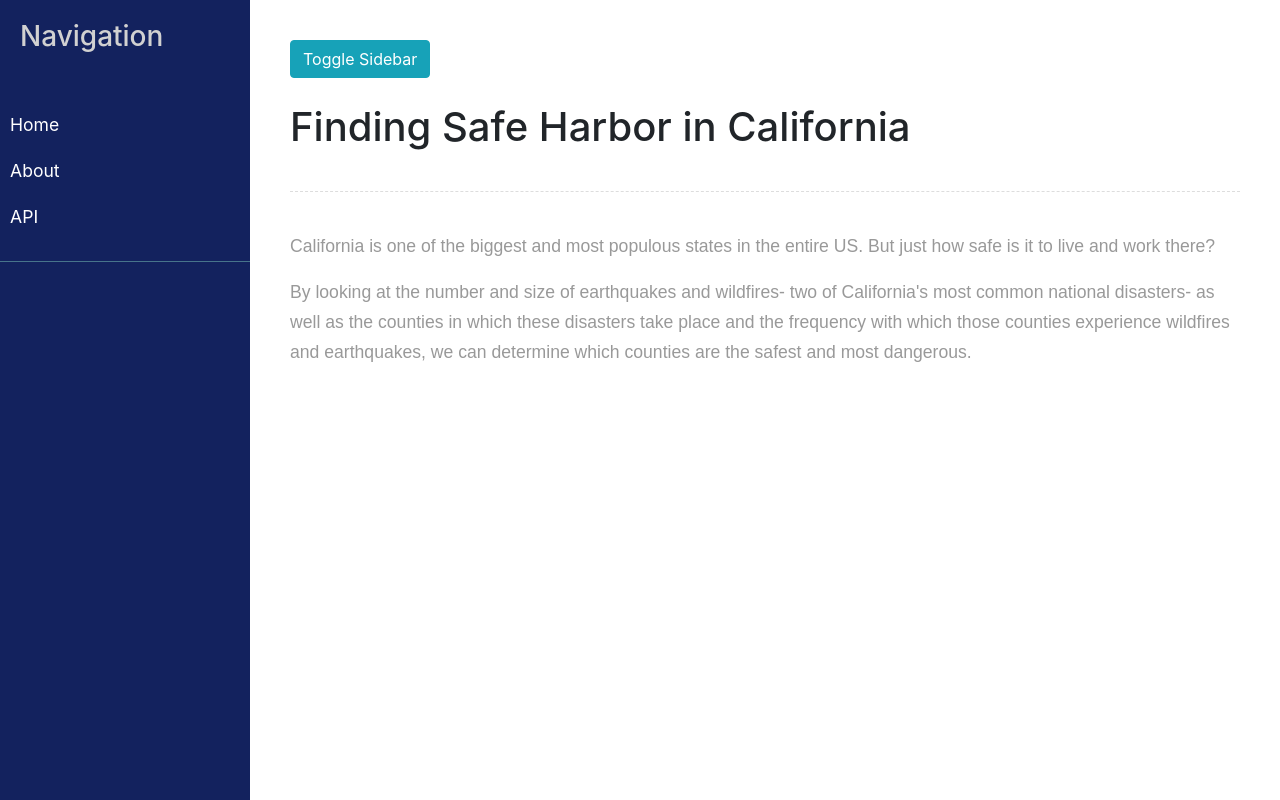
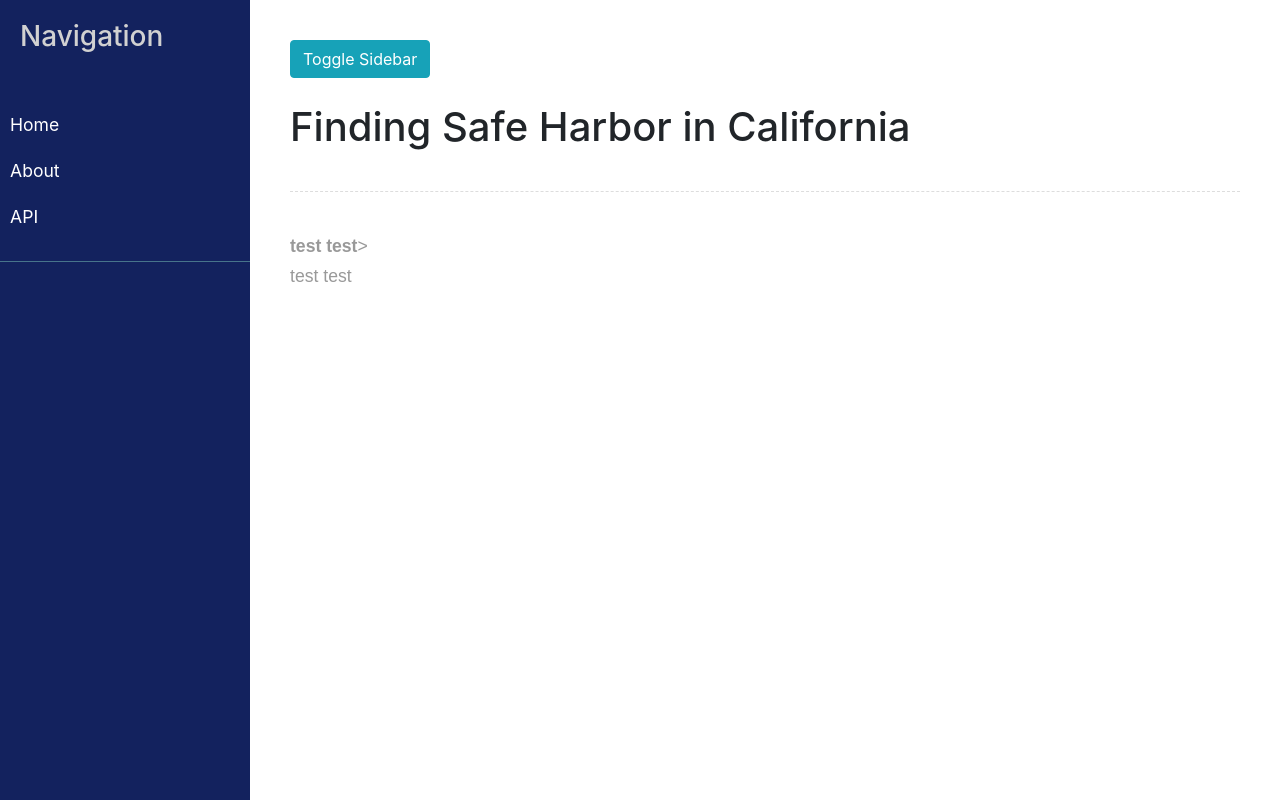
Before and after one commit to kehull/Project-2, a Flask app: page /about in a window 1280 px wide. Run offline with Flask 2, Linux system fonts and the light colour scheme; parts of the project's set-up code (start-up, migrations or seed data) failed here and were passed over; some libraries are stand-ins or nearby versions.

Commit message:
add custom css page!!!
part 2 electric boogaloo

```diff
--- /dev/null
+++ b/static/css/customstyle.css
@@ -0,0 +1,3 @@
+strong {
+    font-weight: 700;
+}
--- a/templates/about.html
+++ b/templates/about.html
@@ -11,7 +11,7 @@
   <link rel="stylesheet" type="text/css" href="../static/css/style.css">
   <link rel="stylesheet" href="https://cdnjs.cloudflare.com/ajax/libs/malihu-custom-scrollbar-plugin/3.1.5/jquery.mCustomScrollbar.min.css">
   <link rel="stylesheet" href="https://stackpath.bootstrapcdn.com/bootstrap/4.1.3/css/bootstrap.min.css" integrity="sha384-MCw98/SFnGE8fJT3GXwEOngsV7Zt27NXFoaoApmYm81iuXoPkFOJwJ8ERdknLPMO" crossorigin="anonymous">
-
+  <link rel="stylesheet" href="static\css\customstyle.css" />
 </head>
 
 <body>
@@ -50,15 +50,8 @@
             <div class="line"></div>
 
             <p>
-                California is one of the biggest and most populous states in the entire US. But just how safe is it to
-                live and work there?
-            </p>
-            <p>
-                By looking at the number and size of earthquakes and wildfires- two of California's most common national
-                disasters- as well as the counties in which
-                these disasters take place and the frequency with which those counties experience wildfires and
-                earthquakes, we can determine which counties are the
-                safest and most dangerous.
+                <strong>test test</strong>><br>
+                test test
             </p>
 
 
```
